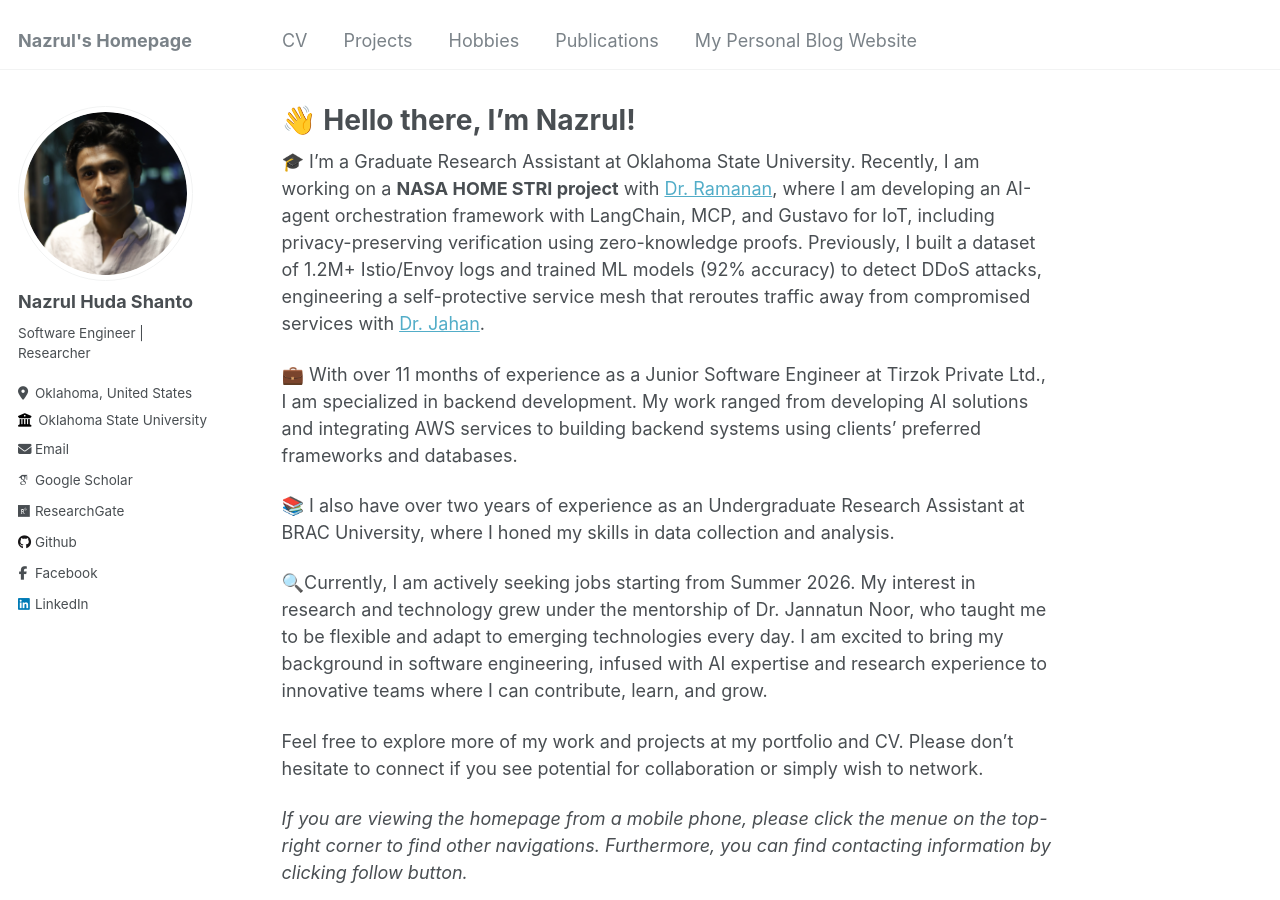
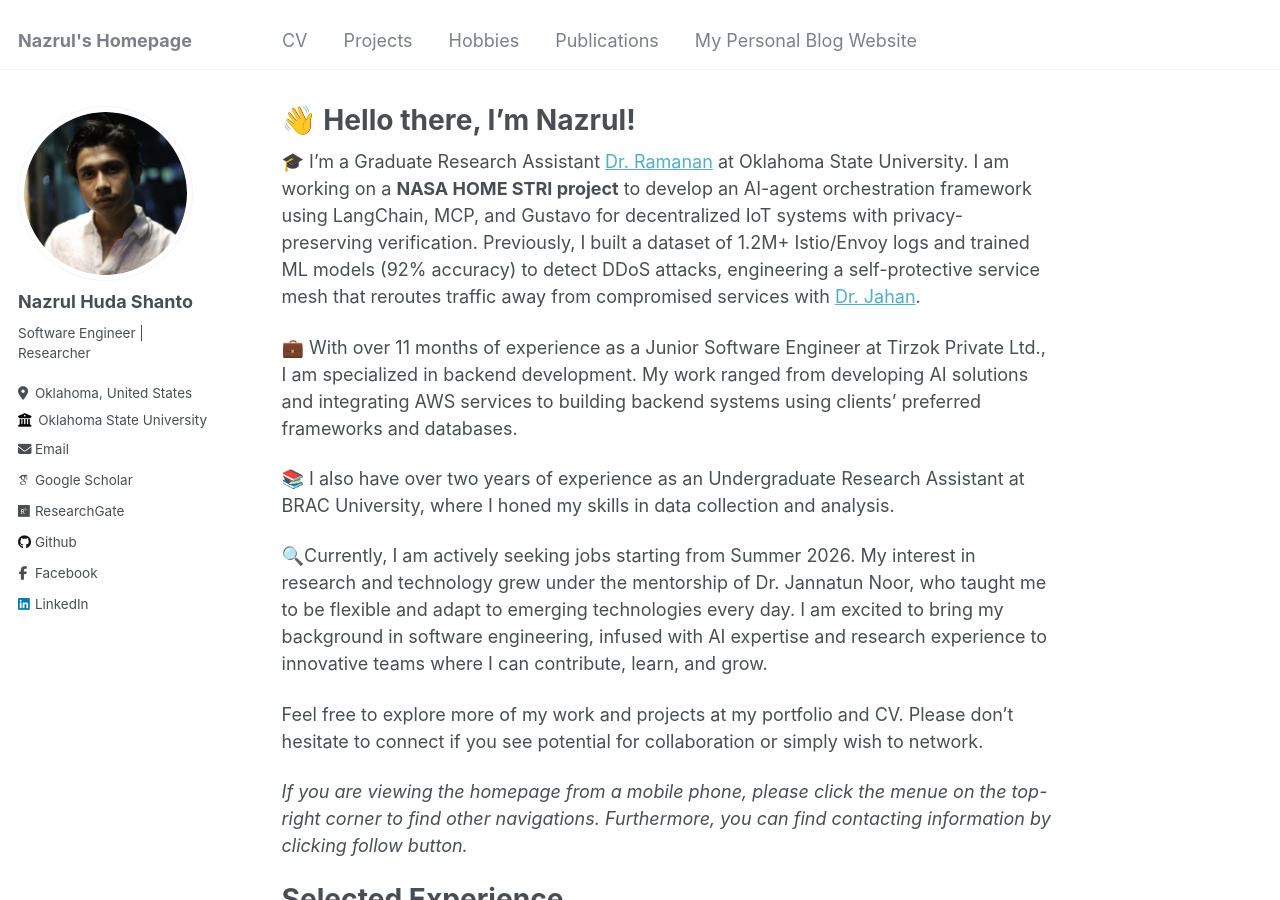
Before and after one commit to nazrulhuda/portfolio, a Jekyll site: the page built from _pages/about.md, in a window 1280 px wide and 900 px high. Built offline with Jekyll 4.4.1, drawn with Linux system fonts in a browser that asks for light colours; some web fonts are replaced.

Commit message:
Update about.md

```diff
--- a/_pages/about.md
+++ b/_pages/about.md
@@ -10,7 +10,7 @@ redirect_from:
 
 
 
-🎓 I'm a Graduate Research Assistant at Oklahoma State University. Recently, I am working on a **NASA HOME STRI project** with [Dr. Ramanan](https://ceat.okstate.edu/iem/people/ramanan-faculty-profile.html), where I am developing an AI-agent orchestration framework with LangChain, MCP, and Gustavo for IoT, including privacy-preserving verification using zero-knowledge proofs. Previously, I built a dataset of 1.2M+ Istio/Envoy logs and trained ML models (92% accuracy) to detect DDoS attacks, engineering a self-protective service mesh that reroutes traffic away from compromised services with [Dr. Jahan]([https://experts.okstate.edu/sharmin.jahan).
+🎓 I'm a Graduate Research Assistant [Dr. Ramanan](https://ceat.okstate.edu/iem/people/ramanan-faculty-profile.html) at Oklahoma State University. I am working on a **NASA HOME STRI project** to develop an AI-agent orchestration framework using LangChain, MCP, and Gustavo for decentralized IoT systems with privacy-preserving verification. Previously, I built a dataset of 1.2M+ Istio/Envoy logs and trained ML models (92% accuracy) to detect DDoS attacks, engineering a self-protective service mesh that reroutes traffic away from compromised services with [Dr. Jahan]([https://experts.okstate.edu/sharmin.jahan).
 
 
 💼 With over 11 months of experience as a Junior Software Engineer at Tirzok Private Ltd., I am specialized in backend development. My work ranged from developing AI solutions and integrating AWS services to building backend systems using clients' preferred frameworks and databases.
```
